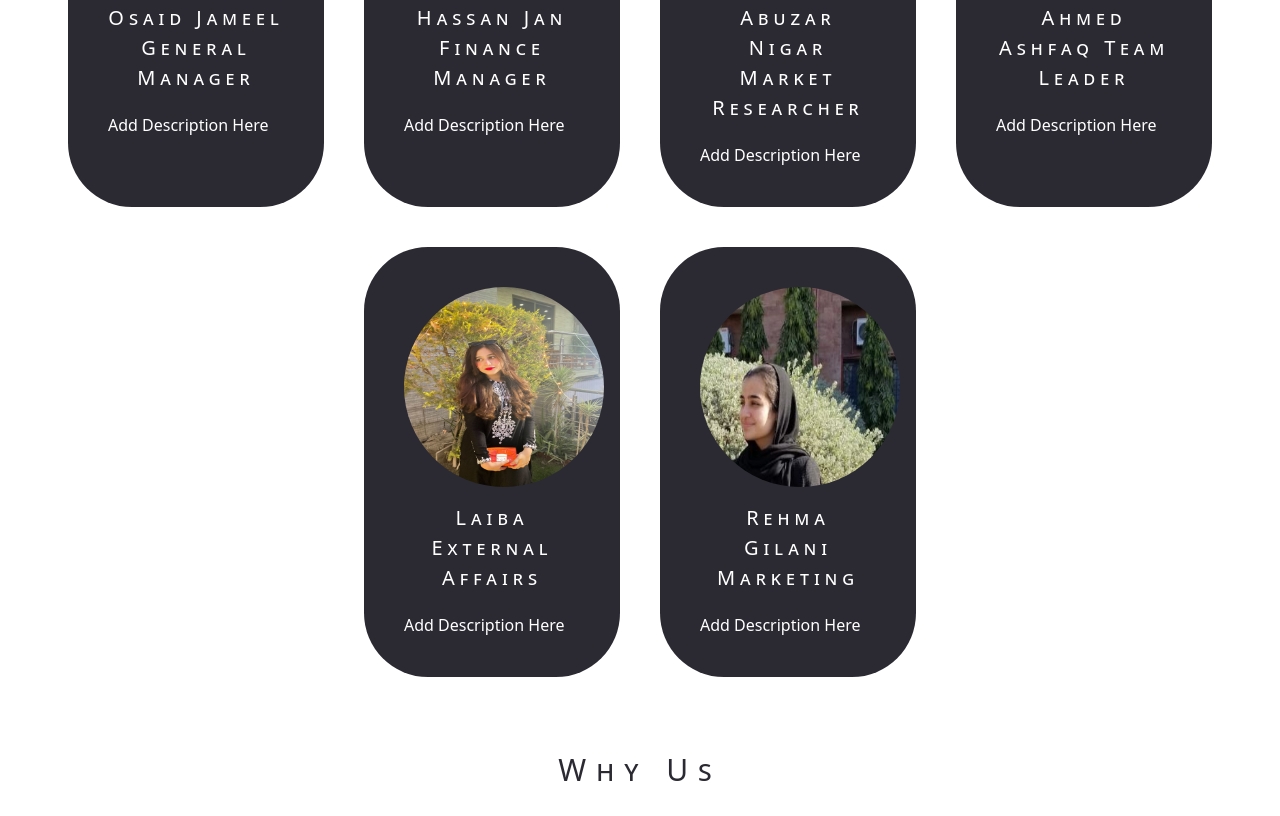
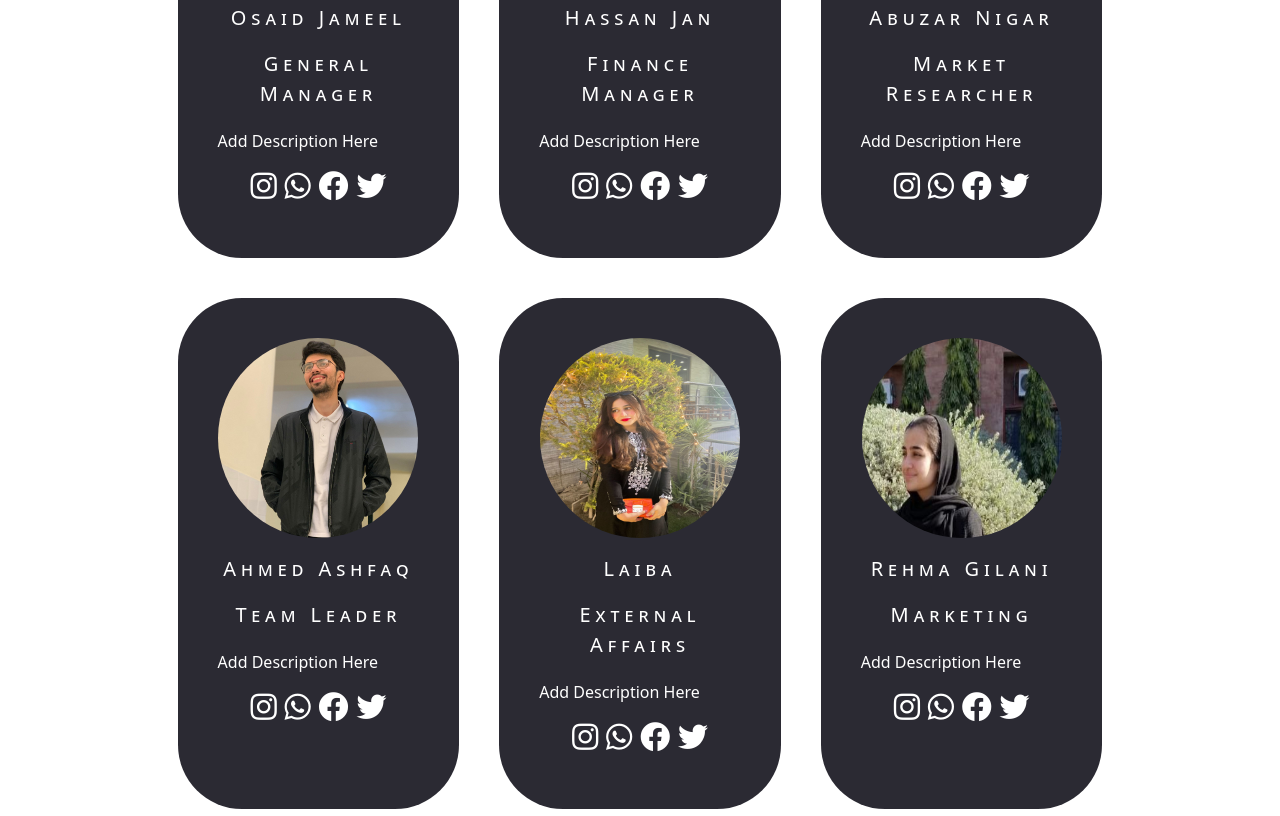
Before and after one commit to zohaibgull/hometradition.github.io, a plain HTML site: page index.html in a window 1280 px wide. Shown: the part 2764-3580 px from the top of the page. Drawn offline with nearby package versions, Linux system fonts and the light colour scheme; animation ran at ten frames a second.

Commit message:
social media profile icone

```diff
--- a/index.html
+++ b/index.html
@@ -78,44 +78,81 @@
         <div class="about-us-flex-item" data-aos="fade-up">
             <div class="block-label">
                 <figure><img src="images/osaidjameelp.jpg" alt="" width="200px" height="200px" ></figure>
-                Osaid Jameel General Manager
+                <p>Osaid Jameel</p> General Manager
+
             </div>
             <div class="block-desccription">Add Description Here</div>
+            <div class="social-media-icons-profile">
+                <a href="https://www.instagram.com/home.traditions.pk/"><i class="fab fa-instagram"></i></a>
+                <a href="https://wa.me/+923345025859"><i class="fab fa-whatsapp"></i></a>
+                <a href="https://www.facebook.com"><i class="fab fa-facebook"></i></a>
+                <a href="https://twitter.com/"><i class="fab fa-twitter"></i></a>
+            </div>
         </div>
         <div class="about-us-flex-item" data-aos="fade-up">
             <div class="block-label">
                 <figure><img src="images/hassanjanp.jpeg" alt="" width="200px" height="200px" ></figure>
-                Hassan Jan Finance Manager
+                <p> Hassan Jan </p>Finance Manager
             </div>
             <div class="block-desccription">Add Description Here</div>
+            <div class="social-media-icons-profile">
+                <a href="https://www.instagram.com/home.traditions.pk/"><i class="fab fa-instagram"></i></a>
+                <a href="https://wa.me/+9233300000000"><i class="fab fa-whatsapp"></i></a>
+                <a href="https://www.facebook.com"><i class="fab fa-facebook"></i></a>
+                <a href="https://twitter.com/"><i class="fab fa-twitter"></i></a>
+            </div>
         </div>
         <div class="about-us-flex-item" data-aos="fade-up">
             <div class="block-label">
                 <figure><img src="images/team3.jpeg" alt="" width="200px" height="200px" ></figure>
-                Abuzar Nigar Market Researcher
+                <p>Abuzar Nigar</p> Market Researcher
             </div>
             <div class="block-desccription">Add Description Here</div>
+            <div class="social-media-icons-profile">
+                <a href="https://www.instagram.com/home.traditions.pk/"><i class="fab fa-instagram"></i></a>
+                <a href="https://wa.me/+923330000000"><i class="fab fa-whatsapp"></i></a>
+                <a href="https://www.facebook.com"><i class="fab fa-facebook"></i></a>
+                <a href="https://twitter.com/"><i class="fab fa-twitter"></i></a>
+            </div>
         </div>
         <div class="about-us-flex-item" data-aos="fade-up">
             <div class="block-label">
                 <figure><img src="images/team4.jpeg" alt="" width="200px" height="200px" ></figure>
-                Ahmed Ashfaq Team Leader
+                <p>Ahmed Ashfaq</p> Team Leader
             </div>
             <div class="block-desccription">Add Description Here</div>
+            <div class="social-media-icons-profile">
+                <a href="https://www.instagram.com/home.traditions.pk/"><i class="fab fa-instagram"></i></a>
+                <a href="https://wa.me/+923330000000"><i class="fab fa-whatsapp"></i></a>
+                <a href="https://www.facebook.com"><i class="fab fa-facebook"></i></a>
+                <a href="https://twitter.com/"><i class="fab fa-twitter"></i></a>
+            </div>
         </div>
         <div class="about-us-flex-item" data-aos="fade-up">
             <div class="block-label">
                 <figure><img src="images/team5.jpeg" alt="" width="200px" height="200px" ></figure>
-                Laiba  External Affairs
+                <p>Laiba</p>  External Affairs
             </div>
             <div class="block-desccription">Add Description Here</div>
+            <div class="social-media-icons-profile">
+                <a href="https://www.instagram.com/home.traditions.pk/"><i class="fab fa-instagram"></i></a>
+                <a href="https://wa.me/+923330000000"><i class="fab fa-whatsapp"></i></a>
+                <a href="https://www.facebook.com"><i class="fab fa-facebook"></i></a>
+                <a href="https://twitter.com/"><i class="fab fa-twitter"></i></a>
+            </div>
         </div>
         <div class="about-us-flex-item" data-aos="fade-up">
             <div class="block-label">
                 <figure><img src="images/team6.jpeg" alt="" width="200px" height="200px" ></figure>
-                Rehma Gilani  Marketing
+                <p>Rehma Gilani</p> Marketing
             </div>
             <div class="block-desccription">Add Description Here</div>
+            <div class="social-media-icons-profile">
+                <a href="https://www.instagram.com/home.traditions.pk/"><i class="fab fa-instagram"></i></a>
+                <a href="https://wa.me/+923330000000"><i class="fab fa-whatsapp"></i></a>
+                <a href="https://www.facebook.com"><i class="fab fa-facebook"></i></a>
+                <a href="https://twitter.com/"><i class="fab fa-twitter"></i></a>
+            </div>
         </div>
         <br>
     </div>
--- a/interiorDesign.css
+++ b/interiorDesign.css
@@ -137,11 +137,12 @@ a:hover{
 .about-us-flex-item{
     background: #2b2a33;
     color: white;
-    width: 20%;
+    width: 22%;
     padding: 2.5rem;
     margin: 1.25rem;
     border-radius: 4rem 4rem 4rem 4rem;
 }
+
 .about-us-flex-item figure img{
         -webkit-transform: scale(1);
         transform: scale(1);
@@ -152,6 +153,16 @@ a:hover{
         -webkit-transform: scale(1.3);
         transform: scale(1.3);
     }
+
+.social-media-icons-profile{
+    color: white;
+    font-size: 1.875rem;
+    padding: 0.625rem;
+}
+
+.social-media-icons-profile i:hover{
+    color:  rgba(252, 194, 4, 0.637);
+}
 
 
 .block-label{
```
